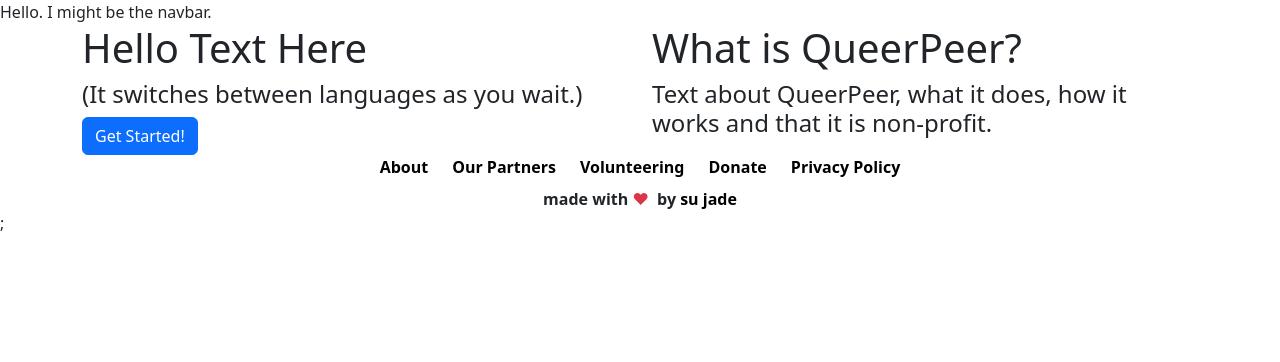
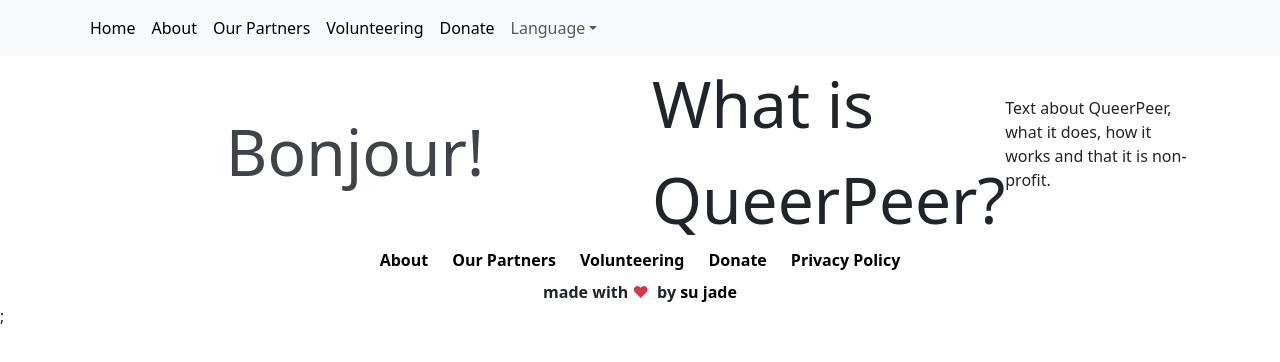
Before and after one commit to sujade/queer-peer, a Next.js app: page / in a window 1280 px wide. Shown: the top 362 px of the page. Built offline with nearby package versions, Linux system fonts and the light colour scheme.

Commit message:
add navbar and changing text

```diff
--- a/package.json
+++ b/package.json
@@ -15,7 +15,7 @@
     "i18next": "^23.16.5",
     "next": "14.2.18",
     "react": "18.3.1",
-    "react-bootstrap": "^2.10.5",
+    "react-bootstrap": "^2.10.7",
     "react-dom": "18.3.1",
     "react-icons": "^5.3.0"
   },
--- a/src/Components/General/NavigationBar.tsx
+++ b/src/Components/General/NavigationBar.tsx
@@ -1,11 +1,54 @@
-import React from 'react';
+import Container from 'react-bootstrap/Container';
+import Nav from 'react-bootstrap/Nav';
+import Navbar from 'react-bootstrap/Navbar';
+import {
+  NavbarCollapse,
+  NavbarToggle,
+  NavDropdown,
+  NavLink
+} from 'react-bootstrap';
 
-const NavigationBar = () => {
+function NavigationBar() {
   return (
-    <div>
-      <span>Hello. I might be the navbar.</span>
-    </div>
+    <Navbar expand='lg' className='bg-body-tertiary'>
+      <Container>
+        <NavbarToggle aria-controls='basic-navbar-nav' />
+        <NavbarCollapse id='basic-navbar-nav'>
+          <Nav className='me-auto'>
+            <NavLink className={'text-black'} href='/'>
+              Home
+            </NavLink>
+            <NavLink className={'text-black'} href='about'>
+              About
+            </NavLink>
+            <NavLink className={'text-black'} href='partners'>
+              Our Partners
+            </NavLink>
+            <NavLink className={'text-black'} href='volunteering'>
+              Volunteering
+            </NavLink>
+            <NavLink className={'text-black'} href='donate'>
+              Donate
+            </NavLink>
+            <NavDropdown
+              className={'text-black'}
+              title='Language'
+              id='basic-nav-dropdown'>
+              <NavDropdown.Item href='#action/3.1'>English</NavDropdown.Item>
+              <NavDropdown.Item href='#action/3.1'>Deutsch</NavDropdown.Item>
+              <NavDropdown.Item href='#action/3.1'>Français</NavDropdown.Item>
+              <NavDropdown.Item href='#action/3.1'>Español</NavDropdown.Item>
+              <NavDropdown.Item href='#action/3.1'>Italiano</NavDropdown.Item>
+              <NavDropdown.Item href='#action/3.1'>Türkçe</NavDropdown.Item>
+              <NavDropdown.Item href='#action/3.1'>
+                اَلْعَرَبِيَّةُ
+              </NavDropdown.Item>
+            </NavDropdown>
+          </Nav>
+        </NavbarCollapse>
+      </Container>
+    </Navbar>
   );
-};
+}
 
 export default NavigationBar;
--- a/src/Components/Landing/ExplanationText.tsx
+++ b/src/Components/Landing/ExplanationText.tsx
@@ -3,11 +3,11 @@
 const ExplanationText = () => {
   return (
     <>
-      <h1>What is QueerPeer?</h1>
-      <h4>
+      <span className={'explanation-header'}>What is QueerPeer?</span>
+      <p>
         Text about QueerPeer, what it does, how it works and that it is
         non-profit.
-      </h4>
+      </p>
     </>
   );
 };
--- a/src/Components/Landing/GreetingText.tsx
+++ b/src/Components/Landing/GreetingText.tsx
@@ -1,14 +1,32 @@
-import React from 'react';
-import GetStartedButton from '@/Components/Landing/GetStartedButton';
+'use client';
+import React, { useState, useEffect } from 'react';
 
 const GreetingText = () => {
-  return (
-    <>
-      <h1>Hello Text Here</h1>
-      <h4>(It switches between languages as you wait.)</h4>
-      <GetStartedButton />
-    </>
-  );
+  const [text, setText] = useState('Welcome to our Website');
+  const [index, setIndex] = useState(0);
+  const messages = [
+    'Hallo!',
+    'Bonjour!',
+    'Hello!',
+    'Hola!',
+    'Ciao!',
+    'Merhaba!',
+    'مرحبا!'
+  ];
+
+  useEffect(() => {
+    const intervalId = setInterval(() => {
+      setIndex((prevIndex) => (prevIndex + 1) % messages.length);
+    }, 4000);
+
+    return () => clearInterval(intervalId);
+  }, []);
+
+  useEffect(() => {
+    setText(messages[index]);
+  }, [index]);
+
+  return <span className='greeting-text fade-in-out'>{text}</span>;
 };
 
 export default GreetingText;
--- a/src/app/layout.tsx
+++ b/src/app/layout.tsx
@@ -1,15 +1,10 @@
-import type { Metadata } from 'next';
+'use client';
 import 'bootstrap/dist/css/bootstrap.css';
 import './style.css';
 import '@fontsource/atkinson-hyperlegible/latin.css';
 import '@fontsource/atkinson-hyperlegible/latin-italic.css';
 import NavigationBar from '@/Components/General/NavigationBar';
 import Footer from '@/Components/General/Footer';
-
-export const metadata: Metadata = {
-  title: 'Queer Peer',
-  description: ''
-};
 
 export default function RootLayout({
   children
--- a/src/app/page.tsx
+++ b/src/app/page.tsx
@@ -6,12 +6,19 @@
 const Page = () => {
   return (
     <>
-      <Container className={'d-flex align-items-center justify-content-center'}>
+      <Container
+        className={
+          'd-flex align-items-center justify-content-center flex-nowrap overflow-hidden'
+        }>
         <Row>
-          <Col>
+          <Col
+            className={'d-flex align-items-center justify-content-center'}
+            md={6}>
             <GreetingText />
           </Col>
-          <Col>
+          <Col
+            className={'d-flex align-items-center justify-content-center'}
+            md={6}>
             <ExplanationText />
           </Col>
         </Row>
--- a/src/app/style.css
+++ b/src/app/style.css
@@ -2,3 +2,23 @@
     text-decoration: none;
     color: black;
 }
+
+.fade-in-out {
+    animation: fadeInOut 4s ease-in-out infinite;
+}
+
+@keyframes fadeInOut {
+    0% {
+        opacity: 0;
+    }
+    50% {
+        opacity: 1;
+    }
+    100% {
+        opacity: 0;
+    }
+}
+
+.greeting-text, .explanation-header {
+    font-size: 8vh;
+}
```
Also changed, not shown: 1 other file (tests, documents, lock files or other folders).
